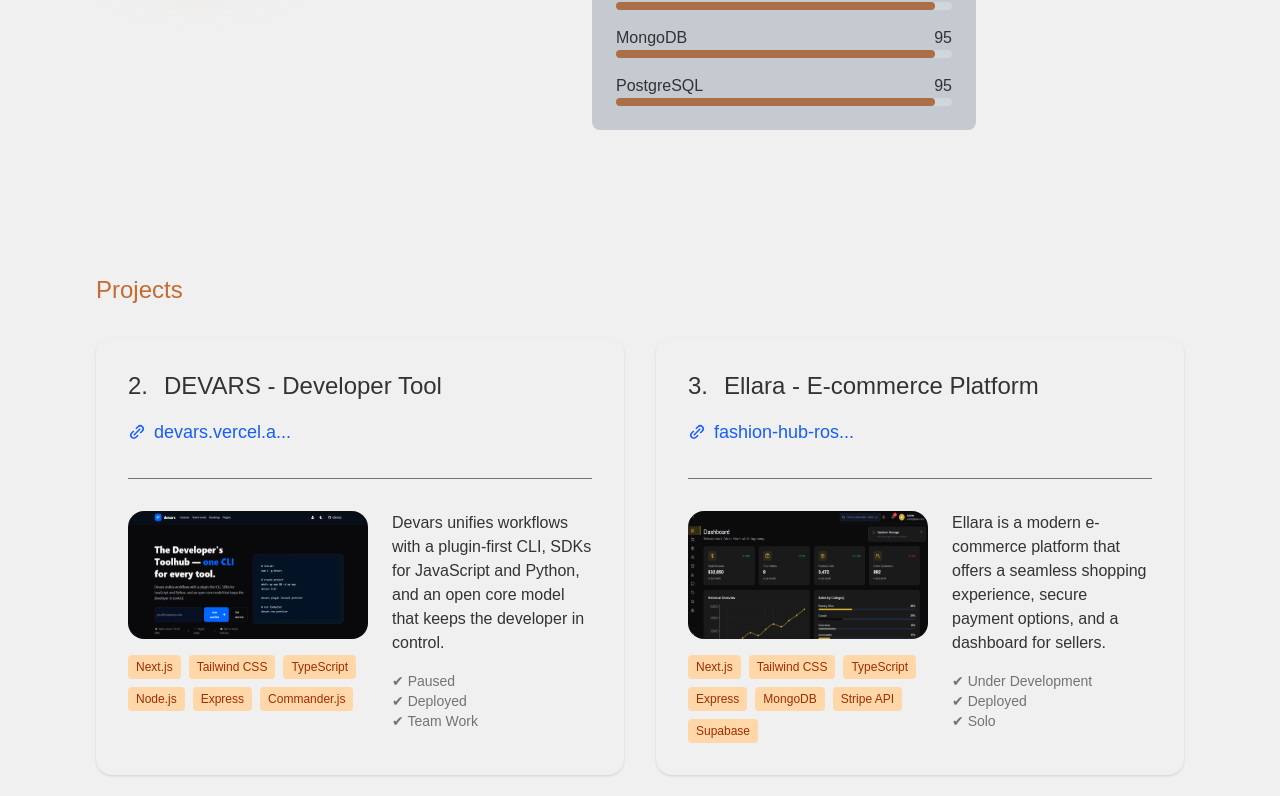
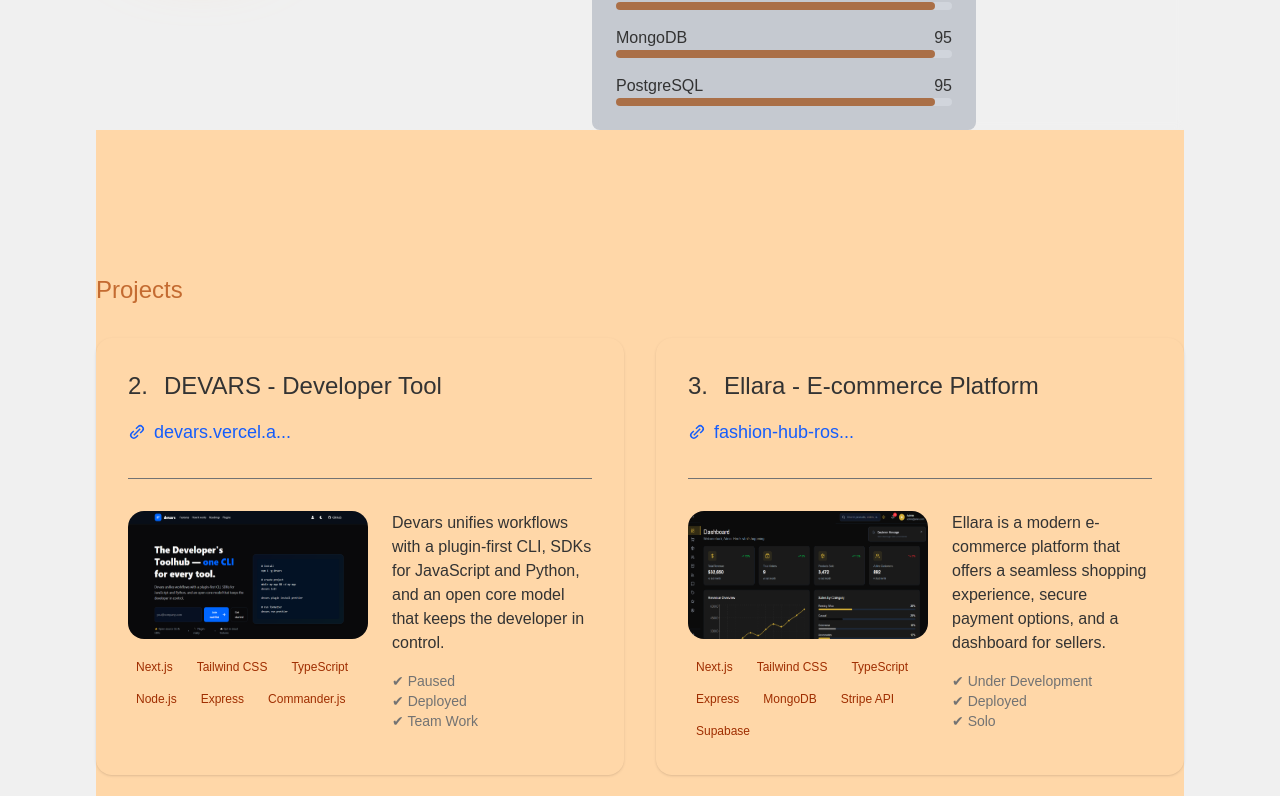
Before and after one commit to Mintlord3ttah/portfolio, a React (Vite) app in the folder portfolio/: page / in a window 1280 px wide. Shown: the part 1004-1800 px from the top of the page. Built offline with nearby package versions, Linux system fonts and the light colour scheme.

Commit message:
Add background color to projects section
Updated the projects section to have a background color and adjusted padding.

```diff
--- a/portfolio/src/pages/Home.tsx
+++ b/portfolio/src/pages/Home.tsx
@@ -141,8 +141,8 @@
                     </div>
                 </div>
             </section>
-            <section className=" relative max-[1000px]:items-center" id="projects">
-                <div ref={projectsRef} className="pt-36">
+            <section className=" relative max-[1000px]:items-center bg-orange-200 py-36" id="projects">
+                <div ref={projectsRef} className="">
                     <BG_Glow size={50} color={{ one: "bg-blue-300", two: "bg-blue-400", three: "bg-blue-500" }} position="right-[50%] bottom-[20%]" />
                     <h2 className="text-2xl  mb-8 text-[var(--primary-color)]">Projects</h2>
                     <div className="grid grid-cols-2 max-[690px]:grid-cols-1 max-[636px]:gap-4 gap-8 w-fit">
```
